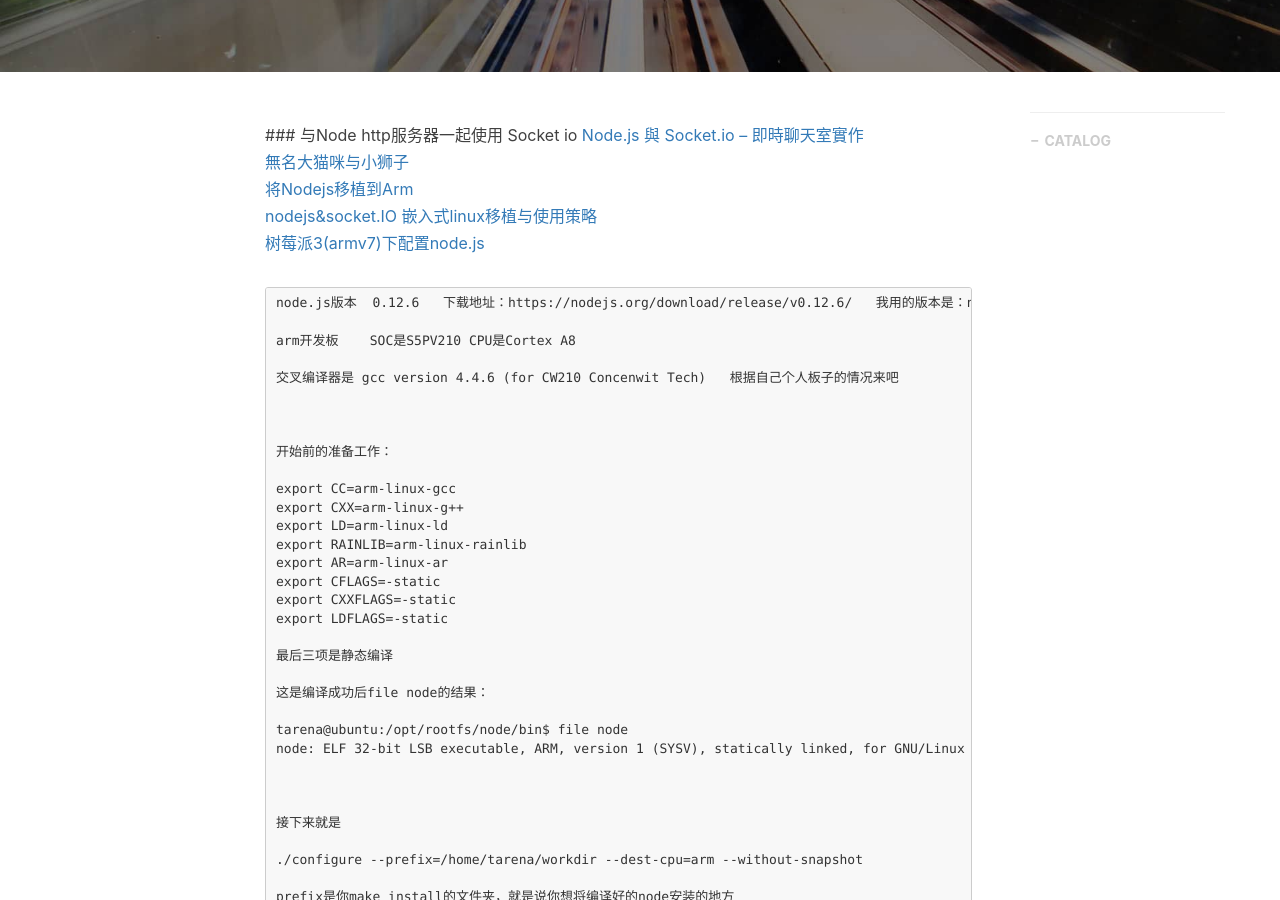
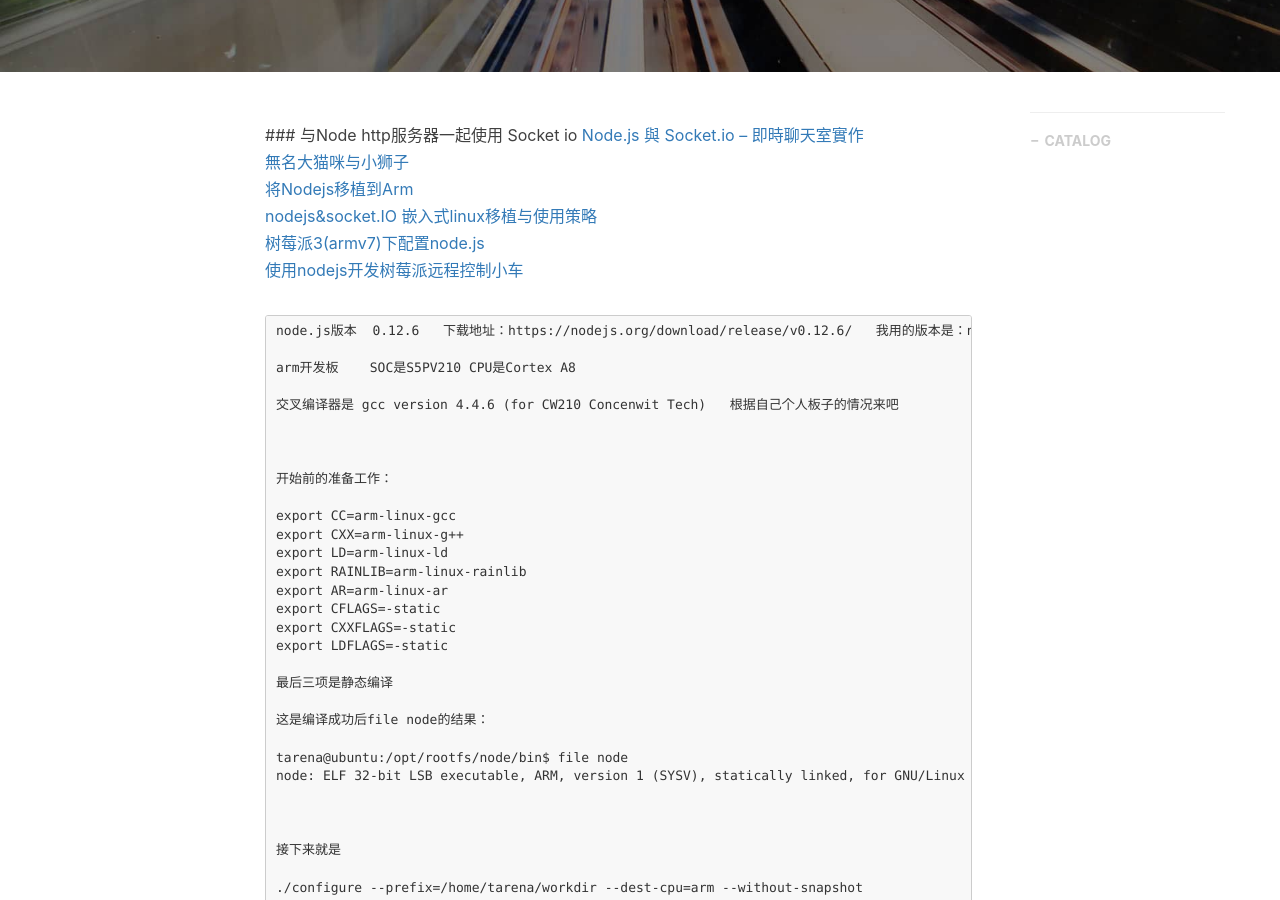
Before and after one commit to gary-robotics/dlward, a Jekyll site: the page built from _posts/2019-02-19-socket_io-2019.markdown, in a window 1280 px wide and 900 px high, scrolled down 451 px. Built offline with Jekyll 4.4.1, drawn with Linux system fonts in a browser that asks for light colours; nearby versions of some CDN libraries; comment, search, counter and statistics services are not loaded.

Commit message:
Update 2019-02-19-socket_io-2019.markdown

````diff
--- a/_posts/2019-02-19-socket_io-2019.markdown
+++ b/_posts/2019-02-19-socket_io-2019.markdown
@@ -17,7 +17,7 @@ Socket io
 [将Nodejs移植到Arm](https://blog.csdn.net/wanyi3605/article/details/78131241)
 [nodejs&socket.IO 嵌入式linux移植与使用策略](https://blog.csdn.net/xfeng20/article/details/85265146)
 [树莓派3(armv7)下配置node.js](https://blog.csdn.net/weixin_41576693/article/details/80556601)
-
+[使用nodejs开发树莓派远程控制小车](https://blog.csdn.net/github_33696241/article/details/51756355?utm_source=blogxgwz1)
 ```
 node.js版本  0.12.6   下载地址：https://nodejs.org/download/release/v0.12.6/   我用的版本是：node-v0.12.6.tar.gz
 
````
